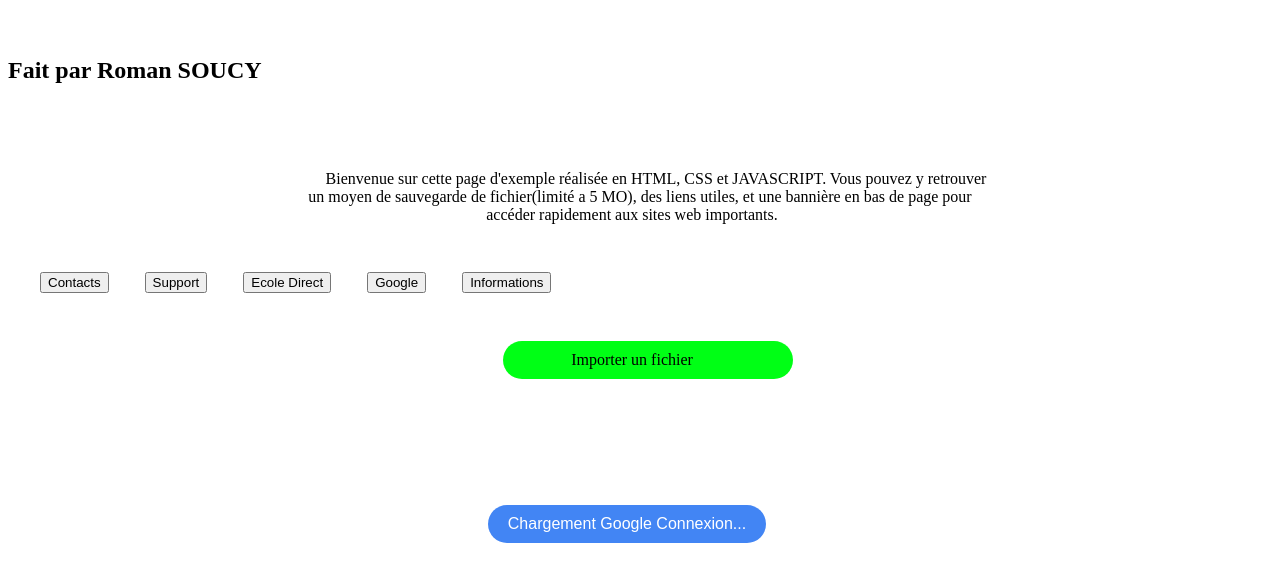
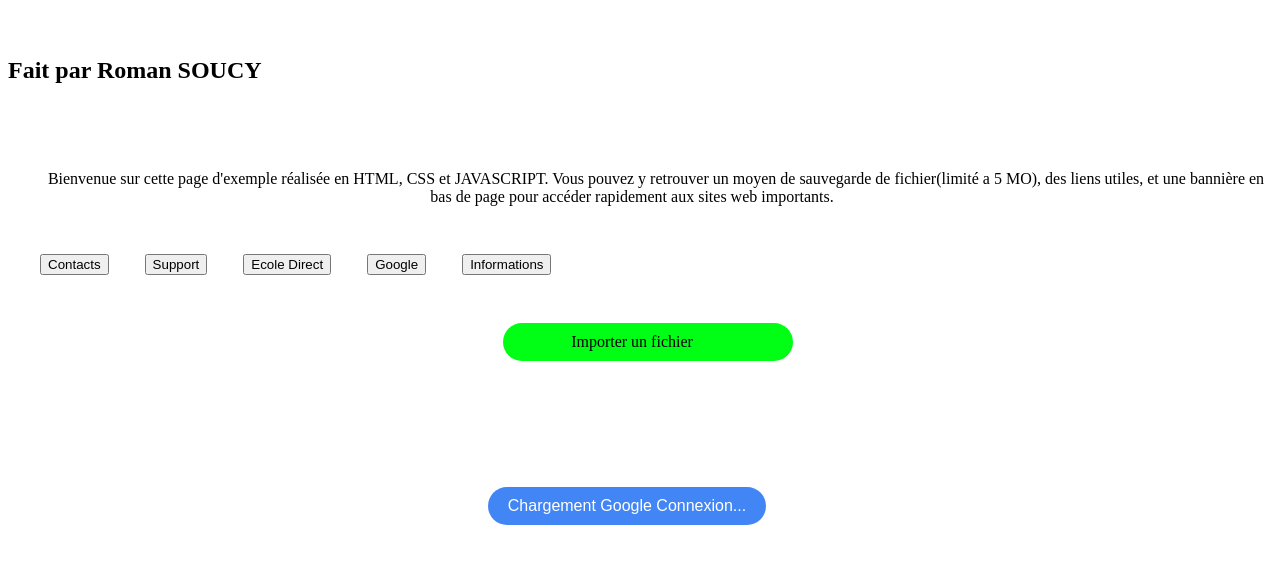
Before and after one commit to Glake72/glake72.github.io, a plain HTML site: page index.html in a window 1280 px wide. Shown: the part 105-686 px from the top of the page. Drawn offline with Linux system fonts and the light colour scheme.

Commit message:
Update index.html

```diff
--- a/index.html
+++ b/index.html
@@ -78,7 +78,7 @@
     <div class="roman">
         <h2>Fait par Roman SOUCY</h2>
     </div>
-    <p style="text-align: center; max-width: 700px; margin: 30px auto;">
+    <p style="text-align: center; max-width: 7000px; margin: 30px auto;">
         Bienvenue sur cette page d'exemple réalisée en HTML, CSS et JAVASCRIPT. Vous pouvez y retrouver un moyen de sauvegarde de fichier(limité a 5 MO), des liens utiles, et une bannière en bas de page pour accéder rapidement aux sites web importants.
     </p>
 
```
